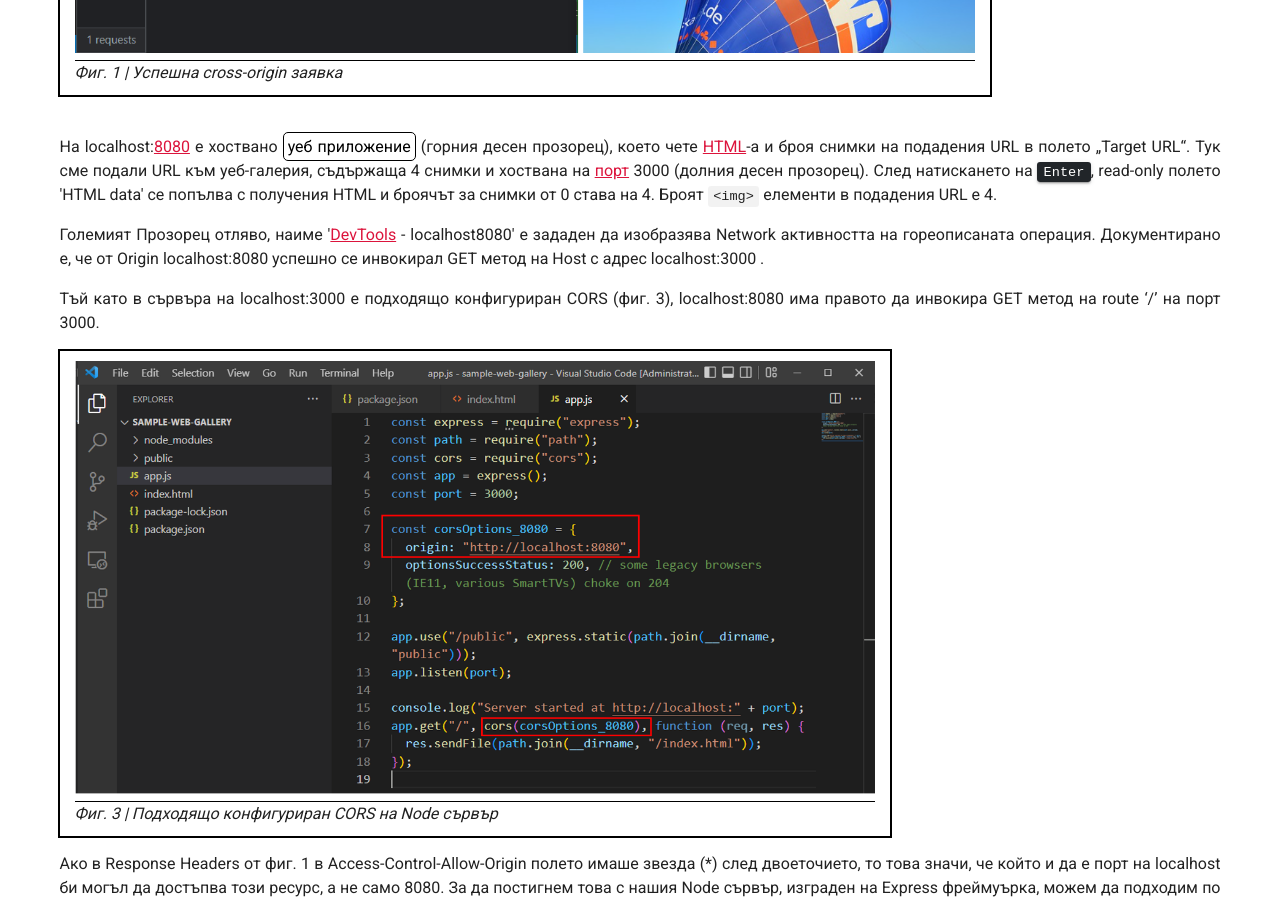
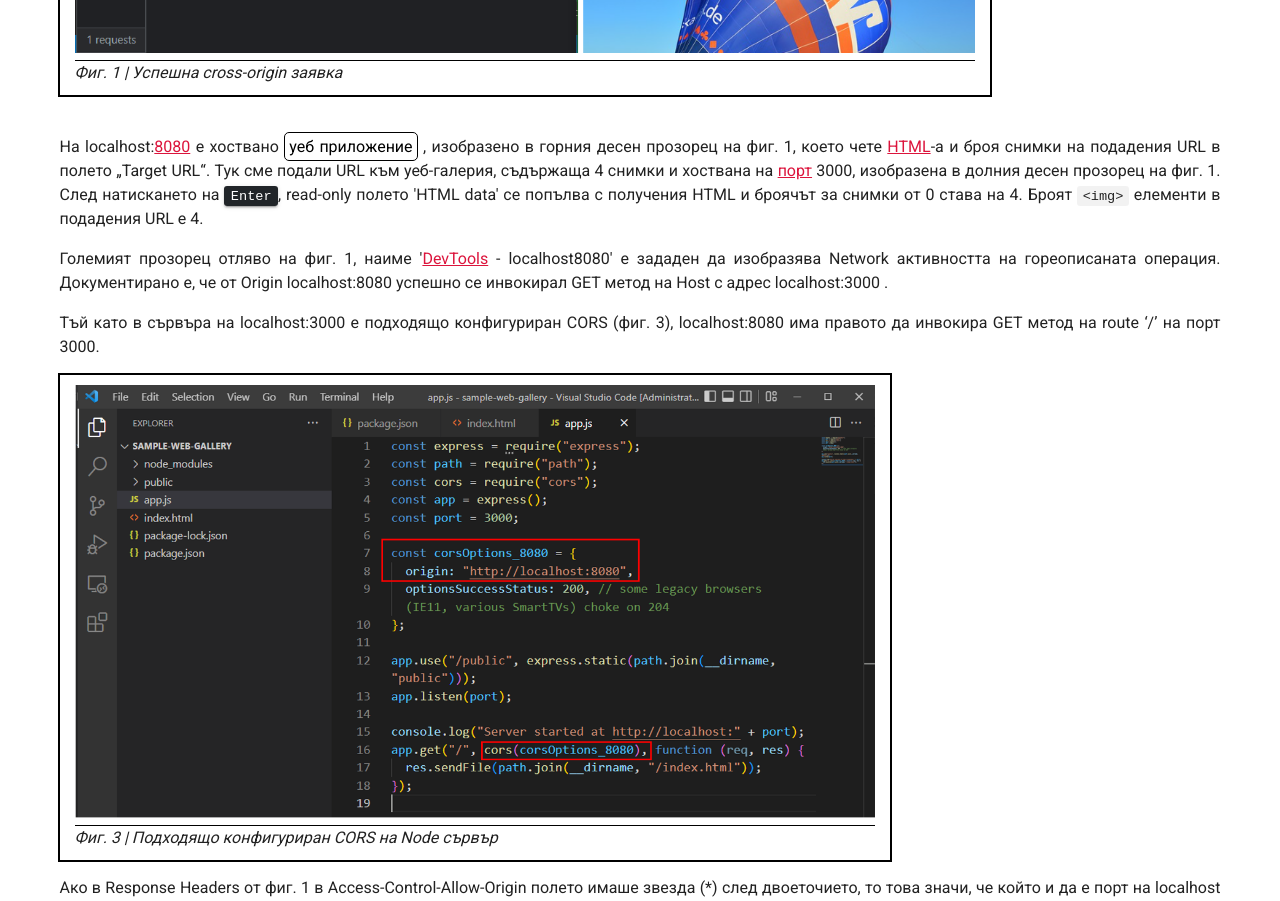
Before and after one commit to IsmailSalehCode/CORS-university_project, a Vue app: page /main-doc in a window 1280 px wide. Shown: the part 1300-2201 px from the top of the page. Built offline with nearby package versions, Linux system fonts and the light colour scheme.

Commit message:
poqsneniq

```diff
--- a/src/views/ArticleCORS.vue
+++ b/src/views/ArticleCORS.vue
@@ -37,7 +37,7 @@
         <router-link to="web-inspector" id="web-app-btn"
           >уеб приложение</router-link
         >
-        (горния десен прозорец), което чете
+        , изобразено в горния десен прозорец на фиг. 1, което чете
         <router-link class="vocab-redirect" to="/vocabulary/#html"
           >HTML</router-link
         >-a и броя снимки на подадения URL в полето „Target URL“. Тук сме подали
@@ -45,13 +45,13 @@
         <router-link class="vocab-redirect" to="/vocabulary/#port"
           >порт</router-link
         >
-        3000 (долния десен прозорец). След натискането на <kbd>Enter</kbd>,
-        read-only полето 'HTML data' се попълва с получения HTML и броячът за
-        снимки от 0 става на 4. Броят <code>&lt;img&gt;</code> елементи в
-        подадения URL e 4.
+        3000, изобразена в долния десен прозорец на фиг. 1. След натискането на
+        <kbd>Enter</kbd>, read-only полето 'HTML data' се попълва с получения
+        HTML и броячът за снимки от 0 става на 4. Броят
+        <code>&lt;img&gt;</code> елементи в подадения URL e 4.
       </p>
       <p>
-        Големият Прозорец отляво, наиме '<router-link
+        Големият прозорец отляво на фиг. 1, наиме '<router-link
           class="vocab-redirect"
           to="/vocabulary/#dev-tools"
           >DevTools</router-link
```
